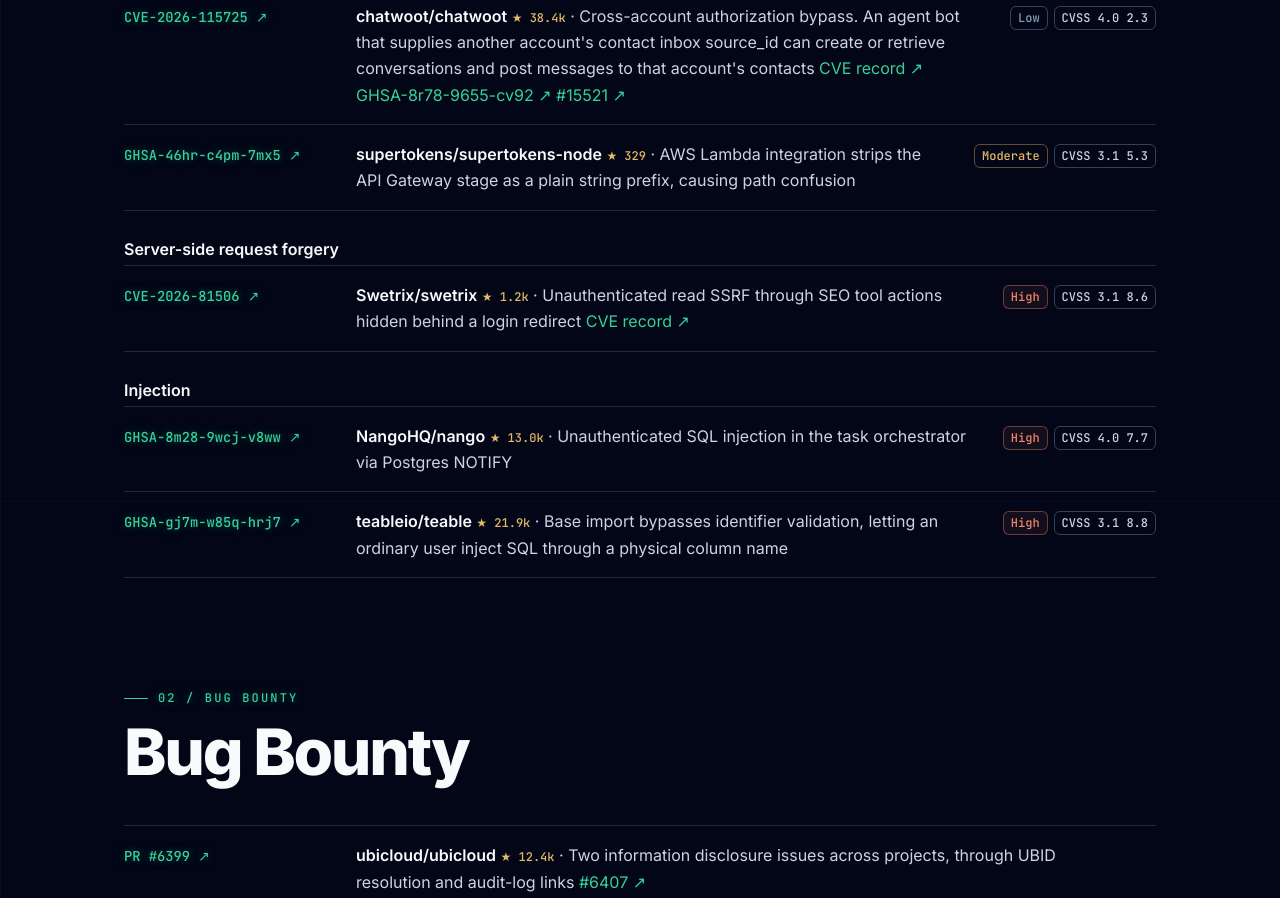
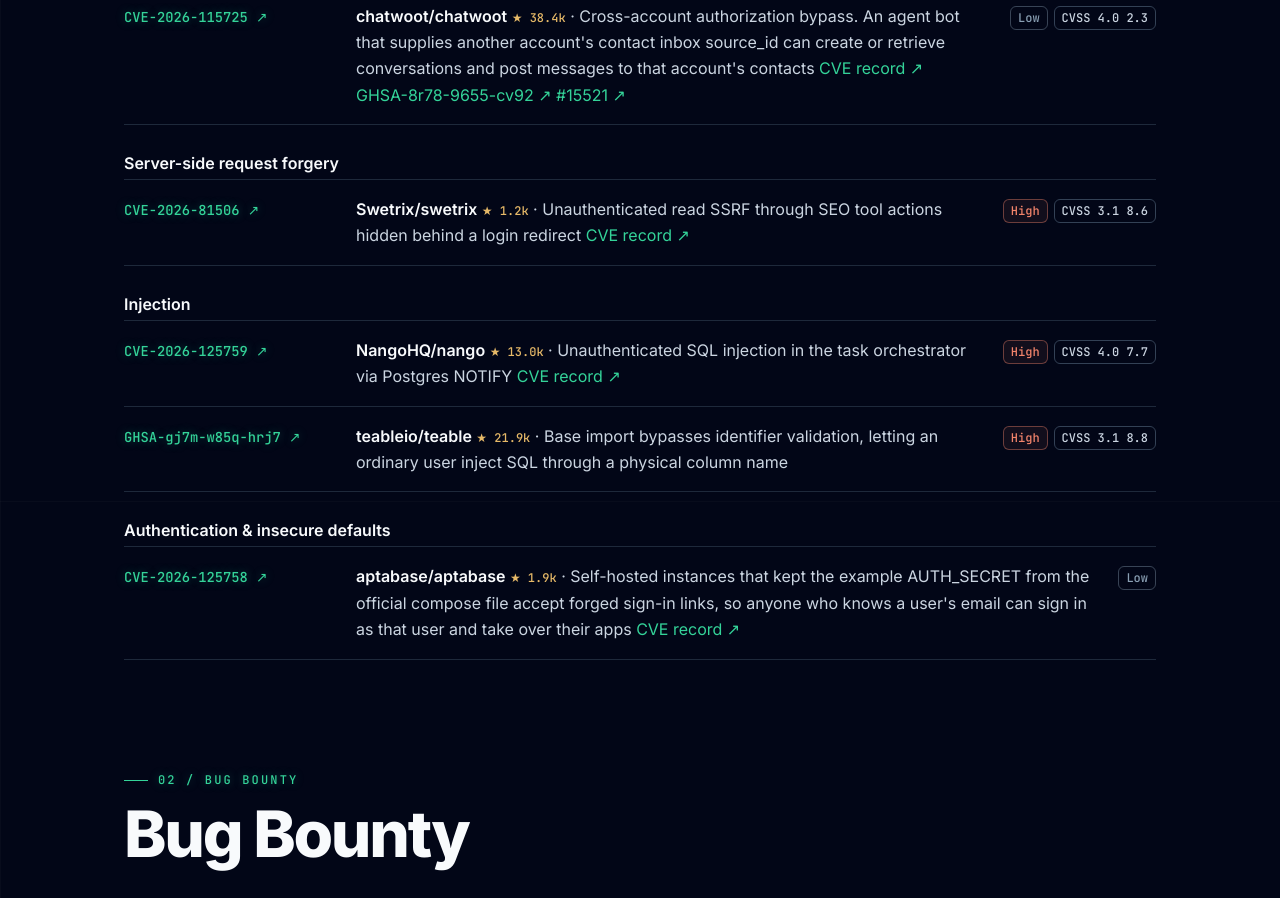
Before and after one commit to GrayOM/GrayOM.github.io, a plain HTML site: page index.html in a window 1280 px wide. Shown: the part 1899-2797 px from the top of the page. Drawn offline with Linux system fonts and the light colour scheme.

Commit message:
Sync with README: CVE-2026-125758/125759/123800, new SuperTokens bounty, pending 4
- nango advisory now CVE-2026-125759; aptabase CVE-2026-125758 added
- supertokens-core GHSA-4rf2 now CVE-2026-123800; GHSA-8q27 added as a bounty
- supertokens-node moved from credited to bounties (rewarded)
- CVE stat counts CVEs in bounties too (6, as in README)

Co-Authored-By: Claude Opus 5.5 <noreply@anthropic.com>
Claude-Session: https://claude.ai/code/session_0178EnWfKMmZjKRT6HqAFtP2

```diff
--- a/assets/app.js
+++ b/assets/app.js
@@ -175,7 +175,7 @@
     </section>`;
 
     // ── stats + lead
-    const cves = items.filter((f) => /^CVE-/.test(f.id)).length;
+    const cves = [...items, ...(d.bounties || [])].filter((f) => /^CVE-/.test(f.id)).length;
     const stats = [
       [cves, ui.stats.cve, true],
       [items.length, ui.stats.credited],
--- a/data/profile.json
+++ b/data/profile.json
@@ -114,19 +114,6 @@
               "order": 3
             },
             "stars": "38.4k"
-          },
-          {
-            "id": "GHSA-46hr-c4pm-7mx5",
-            "target": "supertokens/supertokens-node",
-            "summary": {
-              "en": "AWS Lambda integration strips the API Gateway stage as a plain string prefix, causing path confusion",
-              "ko": "AWS Lambda 연동이 API Gateway 스테이지를 문자열 접두사로만 잘라내 생기는 경로 혼동"
-            },
-            "severity": "Moderate",
-            "cvss": "CVSS 3.1 5.3",
-            "url": "https://github.com/supertokens/supertokens-node/security/advisories/GHSA-46hr-c4pm-7mx5",
-            "writeup": "",
-            "stars": "329"
           }
         ]
       },
@@ -178,7 +165,7 @@
         },
         "items": [
           {
-            "id": "GHSA-8m28-9wcj-v8ww",
+            "id": "CVE-2026-125759",
             "target": "NangoHQ/nango",
             "summary": {
               "en": "Unauthenticated SQL injection in the task orchestrator via Postgres NOTIFY",
@@ -188,7 +175,16 @@
             "cvss": "CVSS 4.0 7.7",
             "url": "https://github.com/NangoHQ/nango/security/advisories/GHSA-8m28-9wcj-v8ww",
             "writeup": "",
-            "stars": "13.0k"
+            "stars": "13.0k",
+            "refs": [
+              {
+                "label": {
+                  "en": "CVE record",
+                  "ko": "CVE 레코드"
+                },
+                "url": "https://www.cve.org/CVERecord?id=CVE-2026-125759"
+              }
+            ]
           },
           {
             "id": "GHSA-gj7m-w85q-hrj7",
@@ -204,9 +200,39 @@
             "stars": "21.9k"
           }
         ]
+      },
+      {
+        "title": {
+          "en": "Authentication & insecure defaults",
+          "ko": "인증·안전하지 않은 기본값"
+        },
+        "items": [
+          {
+            "id": "CVE-2026-125758",
+            "target": "aptabase/aptabase",
+            "summary": {
+              "en": "Self-hosted instances that kept the example AUTH_SECRET from the official compose file accept forged sign-in links, so anyone who knows a user's email can sign in as that user and take over their apps",
+              "ko": "공식 compose 파일의 예시 AUTH_SECRET을 그대로 쓴 셀프호스팅 인스턴스는 위조한 로그인 링크를 받아들인다. 사용자 이메일만 알면 그 계정으로 로그인해 앱을 넘겨받을 수 있음"
+            },
+            "severity": "Low",
+            "cvss": "",
+            "url": "https://github.com/aptabase/aptabase/security/advisories/GHSA-gc76-cqm4-vqcf",
+            "writeup": "",
+            "stars": "1.9k",
+            "refs": [
+              {
+                "label": {
+                  "en": "CVE record",
+                  "ko": "CVE 레코드"
+                },
+                "url": "https://www.cve.org/CVERecord?id=CVE-2026-125758"
+              }
+            ]
+          }
+        ]
       }
     ],
-    "pending": 5,
+    "pending": 4,
     "pending_rewarded": 0,
     "stars_asof": "2026-10-27"
   },
@@ -1124,7 +1150,7 @@
       "stars": "5.9k"
     },
     {
-      "id": "GHSA-4rf2-xqvf-8rcx",
+      "id": "CVE-2026-123800",
       "target": "supertokens/supertokens-core",
       "summary": {
         "en": "App-scoped API key overwrites the parent connection URI domain's credentials and takes over sibling applications (co-reported)",
@@ -1134,7 +1160,42 @@
       "cvss": "CVSS 3.1 9.9",
       "url": "https://github.com/supertokens/supertokens-core/security/advisories/GHSA-4rf2-xqvf-8rcx",
       "writeup": "",
+      "stars": "15.3k",
+      "refs": [
+        {
+          "label": {
+            "en": "CVE record",
+            "ko": "CVE 레코드"
+          },
+          "url": "https://www.cve.org/CVERecord?id=CVE-2026-123800"
+        }
+      ]
+    },
+    {
+      "id": "GHSA-8q27-96vx-r652",
+      "target": "supertokens/supertokens-core",
+      "summary": {
+        "en": "API key and IP checks were skipped for an appId that does not exist, so an unauthenticated caller could tell which appIds exist",
+        "ko": "존재하지 않는 appId 요청에서 API 키·IP 검사를 건너뛰어, 인증 없이 어떤 appId가 존재하는지 알아낼 수 있음"
+      },
+      "severity": "Moderate",
+      "cvss": "CVSS 3.1 5.3",
+      "url": "https://github.com/supertokens/supertokens-core/security/advisories/GHSA-8q27-96vx-r652",
+      "writeup": "",
       "stars": "15.3k"
+    },
+    {
+      "id": "GHSA-46hr-c4pm-7mx5",
+      "target": "supertokens/supertokens-node",
+      "summary": {
+        "en": "AWS Lambda integration strips the API Gateway stage as a plain string prefix, causing path confusion",
+        "ko": "AWS Lambda 연동이 API Gateway 스테이지를 문자열 접두사로만 잘라내 생기는 경로 혼동"
+      },
+      "severity": "Moderate",
+      "cvss": "CVSS 3.1 5.3",
+      "url": "https://github.com/supertokens/supertokens-node/security/advisories/GHSA-46hr-c4pm-7mx5",
+      "writeup": "",
+      "stars": "329"
     }
   ]
 }
--- a/index.html
+++ b/index.html
@@ -11,12 +11,12 @@
   <link rel="preconnect" href="https://fonts.googleapis.com">
   <link rel="preconnect" href="https://fonts.gstatic.com" crossorigin>
   <link rel="stylesheet" href="https://fonts.googleapis.com/css2?family=Inter:wght@400;500;600;800&family=JetBrains+Mono:wght@400;500;600;700&family=Noto+Sans+KR:wght@400;500;700;800&display=swap">
-  <link rel="stylesheet" href="assets/style.css?v=27">
+  <link rel="stylesheet" href="assets/style.css?v=28">
 </head>
 <body>
   <div id="app">
     <noscript><p style="padding:24px">This page needs JavaScript to load its content from data/profile.json.</p></noscript>
   </div>
-  <script src="assets/app.js?v=27"></script>
+  <script src="assets/app.js?v=28"></script>
 </body>
 </html>
```
